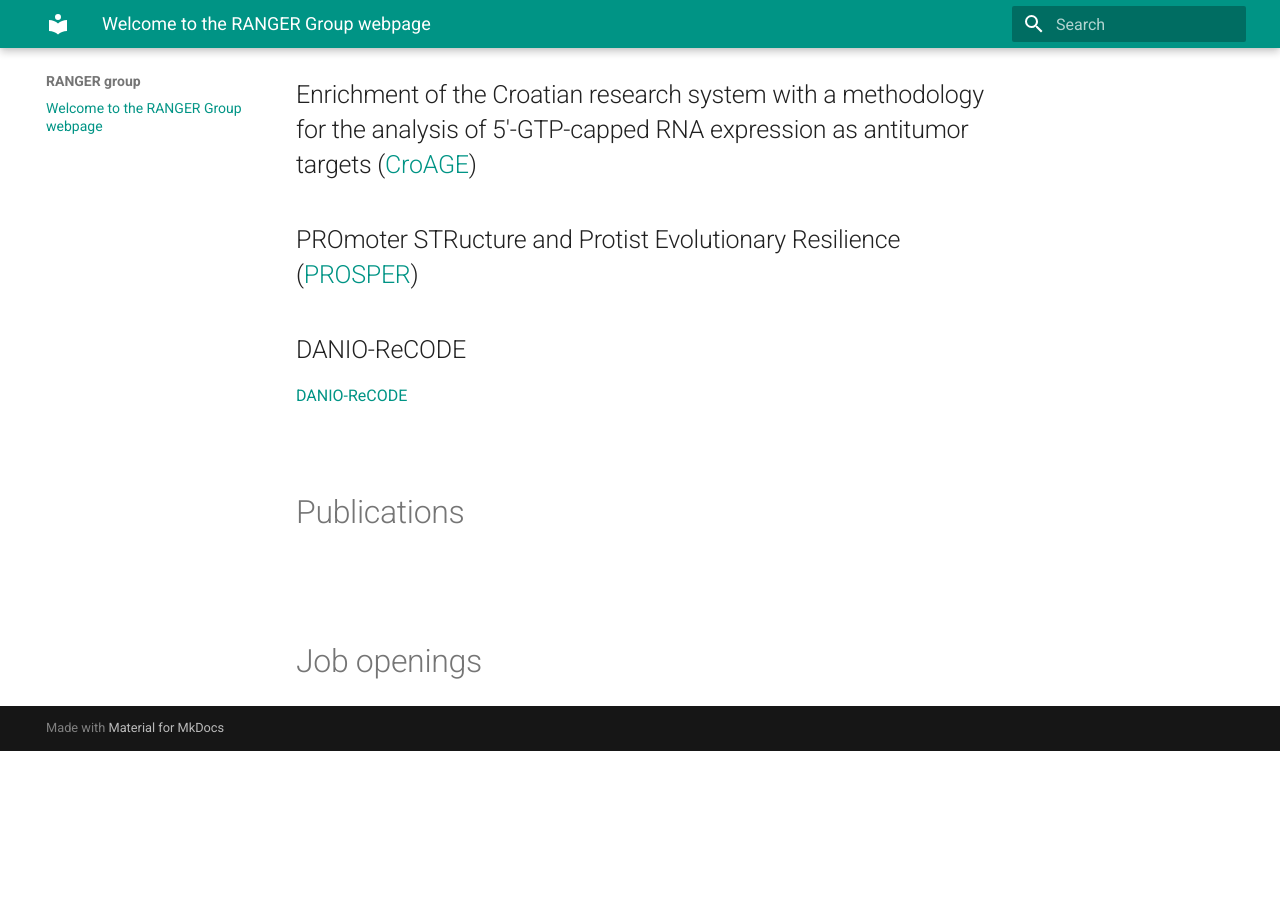
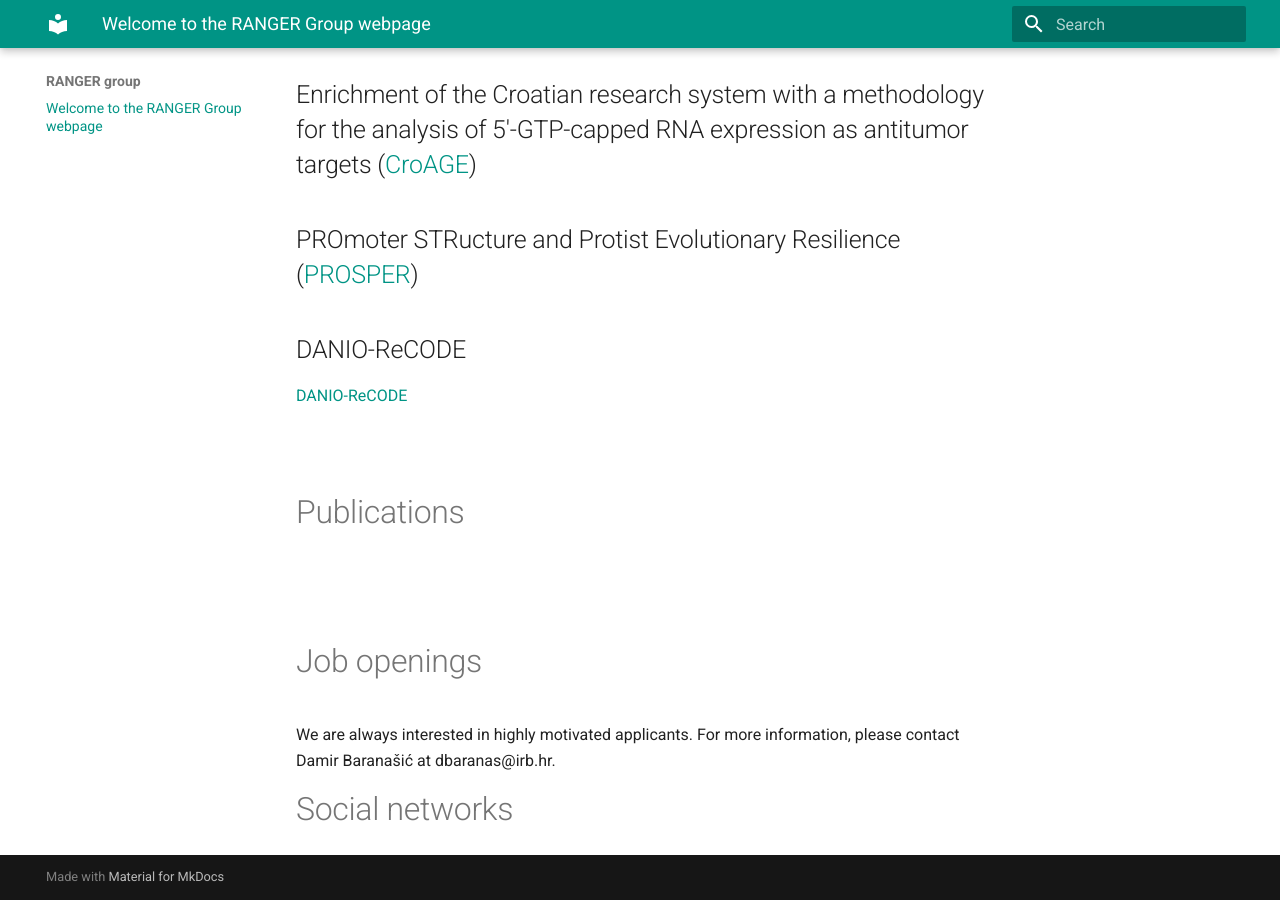
Before and after one commit to mlkr-rbi/BaranasicGroup.github.io, an MkDocs documentation site: the page built from docs/index.md, in a window 1280 px wide and 900 px high, scrolled down 953 px. Built offline with MkDocs 1.6.1 and Material for MkDocs 9.7.7, drawn with Linux system fonts in a browser that asks for light colours; some web fonts are replaced; before the commit the page ends 1704 px from its top, so only the background shows below that.

Commit message:
Add text

```diff
--- a/docs/index.md
+++ b/docs/index.md
@@ -42,3 +42,7 @@ The Regulation & Genome Evolution Research group focuses on understanding the dy
 <br>
 
 # Job openings
+
+We are always interested in highly motivated applicants. For more information, please contact Damir Baranašić at dbaranas@irb.hr.
+
+# Social networks
```
Also changed, not shown: site/index.html, site/search/search_index.json.
